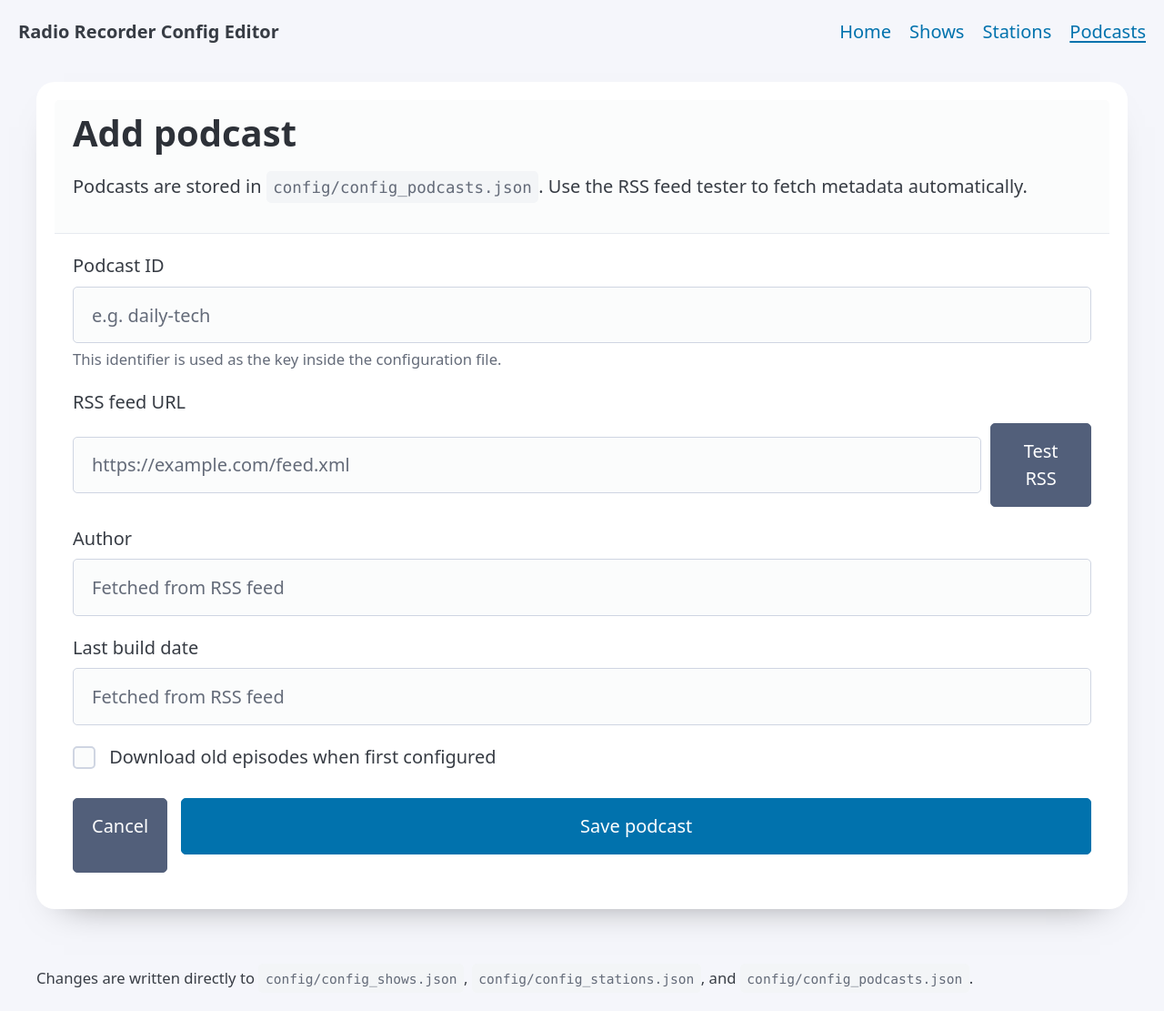
After one commit to wirtes/radio_recorder_web_ui, a Flask app: page /podcasts/new in a window 1280 px wide. The commit adds this page. Shown: the whole page at 91% size. Run offline with Flask 3, Linux system fonts and the light colour scheme; some libraries are stand-ins or nearby versions.

Commit message:
Add podcasts tab with RSS feed testing

```diff
--- a/app.py
+++ b/app.py
@@ -2,8 +2,11 @@ from __future__ import annotations
 
 import json
 import os
+import urllib.error
+import urllib.request
 from pathlib import Path
 from typing import Dict, Tuple
+from xml.etree import ElementTree
 
 from flask import (
     Flask,
@@ -18,6 +21,7 @@ BASE_DIR = Path(__file__).parent
 CONFIG_DIR = BASE_DIR / "../radio_recorder_host/config" # This let's us keep the UI in a separate project for now.
 SHOWS_FILE = CONFIG_DIR / "config_shows.json"
 STATIONS_FILE = CONFIG_DIR / "config_stations.json"
+PODCASTS_FILE = CONFIG_DIR / "config_podcasts.json"
 
 DEFAULT_REMOTE_DIRECTORY = "alwirtes@plex-server.lan:/Volumes/External_12tb/Plex/Radio\\ Rips/"
 DEFAULT_ARTWORK_PATH = "/home/alw/code/radio_recorder_host/config/art/generic.jpg"
@@ -160,6 +164,143 @@ def delete_show(show_key: str):
     return redirect(url_for("list_shows"))
 
 
+@app.route("/podcasts")
+def list_podcasts():
+    podcasts = load_json(PODCASTS_FILE)
+    sorted_podcasts = dict(sorted(podcasts.items(), key=lambda item: item[0].lower()))
+    return render_template("podcasts/index.html", podcasts=sorted_podcasts)
+
+
+@app.route("/podcasts/new", methods=["GET", "POST"])
+def create_podcast():
+    if request.method == "POST":
+        return handle_podcast_submission()
+
+    return render_template(
+        "podcasts/form.html",
+        podcast_id="",
+        podcast_data={
+            "rss_feed": "",
+            "author": "",
+            "last_build_date": "",
+            "download_old_episodes": False,
+        },
+        form_action=url_for("create_podcast"),
+    )
+
+
+@app.route("/podcasts/<podcast_id>/edit", methods=["GET", "POST"])
+def edit_podcast(podcast_id: str):
+    podcasts = load_json(PODCASTS_FILE)
+    if podcast_id not in podcasts:
+        flash(f"Podcast '{podcast_id}' was not found.", "error")
+        return redirect(url_for("list_podcasts"))
+
+    if request.method == "POST":
+        return handle_podcast_submission(original_id=podcast_id)
+
+    return render_template(
+        "podcasts/form.html",
+        podcast_id=podcast_id,
+        podcast_data=podcasts[podcast_id],
+        form_action=url_for("edit_podcast", podcast_id=podcast_id),
+    )
+
+
+def handle_podcast_submission(original_id: str | None = None):
+    podcasts = load_json(PODCASTS_FILE)
+    podcast_id = request.form.get("podcast_id", "").strip()
+    rss_feed = request.form.get("rss_feed", "").strip()
+    author = request.form.get("author", "").strip()
+    last_build_date = request.form.get("last_build_date", "").strip()
+    download_old_episodes = request.form.get("download_old_episodes") == "on"
+
+    if not podcast_id:
+        flash("A podcast ID is required.", "error")
+        target = url_for("create_podcast") if original_id is None else url_for("edit_podcast", podcast_id=original_id)
+        return redirect(target)
+
+    if not rss_feed:
+        flash("An RSS feed URL is required.", "error")
+        target = url_for("create_podcast") if original_id is None else url_for("edit_podcast", podcast_id=original_id)
+        return redirect(target)
+
+    if original_id and original_id != podcast_id and podcast_id in podcasts:
+        flash(f"Podcast '{podcast_id}' already exists.", "error")
+        return redirect(url_for("edit_podcast", podcast_id=original_id))
+
+    if original_id and original_id in podcasts and original_id != podcast_id:
+        podcasts.pop(original_id)
+
+    podcasts[podcast_id] = {
+        "rss_feed": rss_feed,
+        "author": author,
+        "last_build_date": last_build_date,
+        "download_old_episodes": download_old_episodes,
+    }
+
+    save_json(PODCASTS_FILE, podcasts)
+
+    flash(f"Podcast '{podcast_id}' saved successfully.", "success")
+    return redirect(url_for("list_podcasts"))
+
+
+@app.post("/podcasts/<podcast_id>/delete")
+def delete_podcast(podcast_id: str):
+    podcasts = load_json(PODCASTS_FILE)
+    if podcast_id in podcasts:
+        podcasts.pop(podcast_id)
+        save_json(PODCASTS_FILE, podcasts)
+        flash(f"Podcast '{podcast_id}' deleted.", "success")
+    else:
+        flash(f"Podcast '{podcast_id}' was not found.", "error")
+    return redirect(url_for("list_podcasts"))
+
+
+@app.post("/podcasts/test")
+def test_podcast_feed():
+    data = request.get_json(silent=True) or {}
+    feed_url = (data.get("feed_url") or "").strip()
+
+    if not feed_url:
+        return {"success": False, "message": "Feed URL is required."}, 400
+
+    try:
+        request_obj = urllib.request.Request(feed_url, headers={"User-Agent": "RadioRecorderConfig/1.0"})
+        with urllib.request.urlopen(request_obj, timeout=10) as response:
+            xml_bytes = response.read()
+    except (urllib.error.URLError, ValueError) as exc:
+        return {"success": False, "message": f"Failed to retrieve RSS feed: {exc}"}, 502
+
+    try:
+        root = ElementTree.fromstring(xml_bytes)
+    except ElementTree.ParseError as exc:
+        return {"success": False, "message": f"Failed to parse RSS feed: {exc}"}, 502
+
+    channel = root.find("channel")
+    if channel is None:
+        channel = root.find("./rss/channel")
+    if channel is None:
+        return {"success": False, "message": "RSS feed is missing a channel element."}, 502
+
+    author = ""
+    for child in channel:
+        tag = child.tag
+        if "}" in tag:
+            tag = tag.split("}", 1)[1]
+        if tag.lower() == "author":
+            author = (child.text or "").strip()
+            break
+
+    last_build_date = (channel.findtext("lastBuildDate") or "").strip()
+
+    return {
+        "success": True,
+        "author": author,
+        "last_build_date": last_build_date,
+    }
+
+
 @app.route("/stations")
 def list_stations():
     stations = load_json(STATIONS_FILE)
--- a/static/styles.css
+++ b/static/styles.css
@@ -65,6 +65,28 @@ nav ul li a.active {
   margin-top: 1.5rem;
 }
 
+.rss-input-row {
+  display: flex;
+  gap: 0.5rem;
+  align-items: center;
+}
+
+.rss-input-row input[type="url"] {
+  flex: 1 1 auto;
+}
+
+#test-status[data-state="loading"] {
+  color: #4b5563;
+}
+
+#test-status[data-state="success"] {
+  color: #065f46;
+}
+
+#test-status[data-state="error"] {
+  color: #991b1b;
+}
+
 .flash-messages {
   display: grid;
   gap: 0.5rem;
--- a/templates/base.html
+++ b/templates/base.html
@@ -14,10 +14,12 @@
       </ul>
       {% set show_endpoints = ['list_shows', 'create_show', 'edit_show'] %}
       {% set station_endpoints = ['list_stations', 'create_station', 'edit_station'] %}
+      {% set podcast_endpoints = ['list_podcasts', 'create_podcast', 'edit_podcast'] %}
       <ul>
         <li><a href="{{ url_for('home') }}" class="{{ 'active' if request.endpoint == 'home' else '' }}">Home</a></li>
         <li><a href="{{ url_for('list_shows') }}" class="{{ 'active' if request.endpoint in show_endpoints else '' }}">Shows</a></li>
         <li><a href="{{ url_for('list_stations') }}" class="{{ 'active' if request.endpoint in station_endpoints else '' }}">Stations</a></li>
+        <li><a href="{{ url_for('list_podcasts') }}" class="{{ 'active' if request.endpoint in podcast_endpoints else '' }}">Podcasts</a></li>
       </ul>
     </nav>
 
@@ -35,7 +37,7 @@
     </main>
 
     <footer class="container">
-      <small>Changes are written directly to <code>config/config_shows.json</code> and <code>config/config_stations.json</code>.</small>
+      <small>Changes are written directly to <code>config/config_shows.json</code>, <code>config/config_stations.json</code>, and <code>config/config_podcasts.json</code>.</small>
     </footer>
   </body>
 </html>
--- /dev/null
+++ b/templates/podcasts/form.html
@@ -0,0 +1,112 @@
+{% extends "base.html" %}
+
+{% block content %}
+  <article class="form-card">
+    <header>
+      <h1>{{ 'Add podcast' if not podcast_id else 'Edit podcast' }}</h1>
+      <p>Podcasts are stored in <code>config/config_podcasts.json</code>. Use the RSS feed tester to fetch metadata automatically.</p>
+    </header>
+    <form action="{{ form_action }}" method="post" class="stack" id="podcast-form" data-test-endpoint="{{ url_for('test_podcast_feed') }}">
+      <label for="podcast_id">Podcast ID</label>
+      <input type="text" id="podcast_id" name="podcast_id" value="{{ request.form.get('podcast_id', podcast_id) }}" required placeholder="e.g. daily-tech" autocomplete="off">
+      <small>This identifier is used as the key inside the configuration file.</small>
+
+      <label for="rss_feed">RSS feed URL</label>
+      <div class="rss-input-row">
+        <input type="url" id="rss_feed" name="rss_feed" value="{{ request.form.get('rss_feed', podcast_data['rss_feed']) }}" required placeholder="https://example.com/feed.xml">
+        <button type="button" class="secondary" id="test-rss">Test RSS</button>
+      </div>
+      <small id="test-status" role="status"></small>
+
+      <label for="author">Author</label>
+      <input type="text" id="author" name="author" value="{{ request.form.get('author', podcast_data['author']) }}" placeholder="Fetched from RSS feed">
+
+      <label for="last_build_date">Last build date</label>
+      <input type="text" id="last_build_date" name="last_build_date" value="{{ request.form.get('last_build_date', podcast_data['last_build_date']) }}" placeholder="Fetched from RSS feed">
+
+      {% if request.method == 'POST' %}
+        {% set download_checked = request.form.get('download_old_episodes') is not none %}
+      {% else %}
+        {% set download_checked = podcast_data['download_old_episodes'] %}
+      {% endif %}
+      <label class="checkbox">
+        <input type="checkbox" id="download_old_episodes" name="download_old_episodes" {% if download_checked %}checked{% endif %}>
+        <span>Download old episodes when first configured</span>
+      </label>
+
+      <footer class="form-actions">
+        <a role="button" class="secondary" href="{{ url_for('list_podcasts') }}">Cancel</a>
+        <button type="submit">Save podcast</button>
+      </footer>
+    </form>
+  </article>
+
+  <script>
+    (function () {
+      const form = document.getElementById('podcast-form');
+      if (!form) {
+        return;
+      }
+
+      const testButton = document.getElementById('test-rss');
+      const rssField = document.getElementById('rss_feed');
+      const authorField = document.getElementById('author');
+      const lastBuildField = document.getElementById('last_build_date');
+      const statusField = document.getElementById('test-status');
+
+      if (!testButton || !rssField || !statusField) {
+        return;
+      }
+
+      testButton.addEventListener('click', async () => {
+        const feedUrl = rssField.value.trim();
+        statusField.textContent = '';
+
+        if (!feedUrl) {
+          statusField.textContent = 'Enter an RSS feed URL to test.';
+          statusField.dataset.state = 'error';
+          return;
+        }
+
+        testButton.setAttribute('aria-busy', 'true');
+        statusField.textContent = 'Testing RSS feed…';
+        statusField.dataset.state = 'loading';
+
+        try {
+          const response = await fetch(form.dataset.testEndpoint, {
+            method: 'POST',
+            headers: {
+              'Content-Type': 'application/json',
+            },
+            body: JSON.stringify({ feed_url: feedUrl }),
+          });
+
+          const payload = await response.json();
+
+          if (!response.ok || !payload.success) {
+            const message = payload && payload.message ? payload.message : 'Unable to validate RSS feed.';
+            statusField.textContent = message;
+            statusField.dataset.state = 'error';
+            return;
+          }
+
+          if (authorField) {
+            authorField.value = payload.author || '';
+          }
+
+          if (lastBuildField) {
+            lastBuildField.value = payload.last_build_date || '';
+          }
+
+          statusField.textContent = 'RSS feed validated successfully.';
+          statusField.dataset.state = 'success';
+        } catch (error) {
+          statusField.textContent = 'Unable to validate RSS feed.';
+          statusField.dataset.state = 'error';
+        } finally {
+          testButton.removeAttribute('aria-busy');
+        }
+      });
+    })();
+  </script>
+{% endblock %}
```
Also changed, not shown: templates/podcasts/index.html (added, +46 -0 lines).
